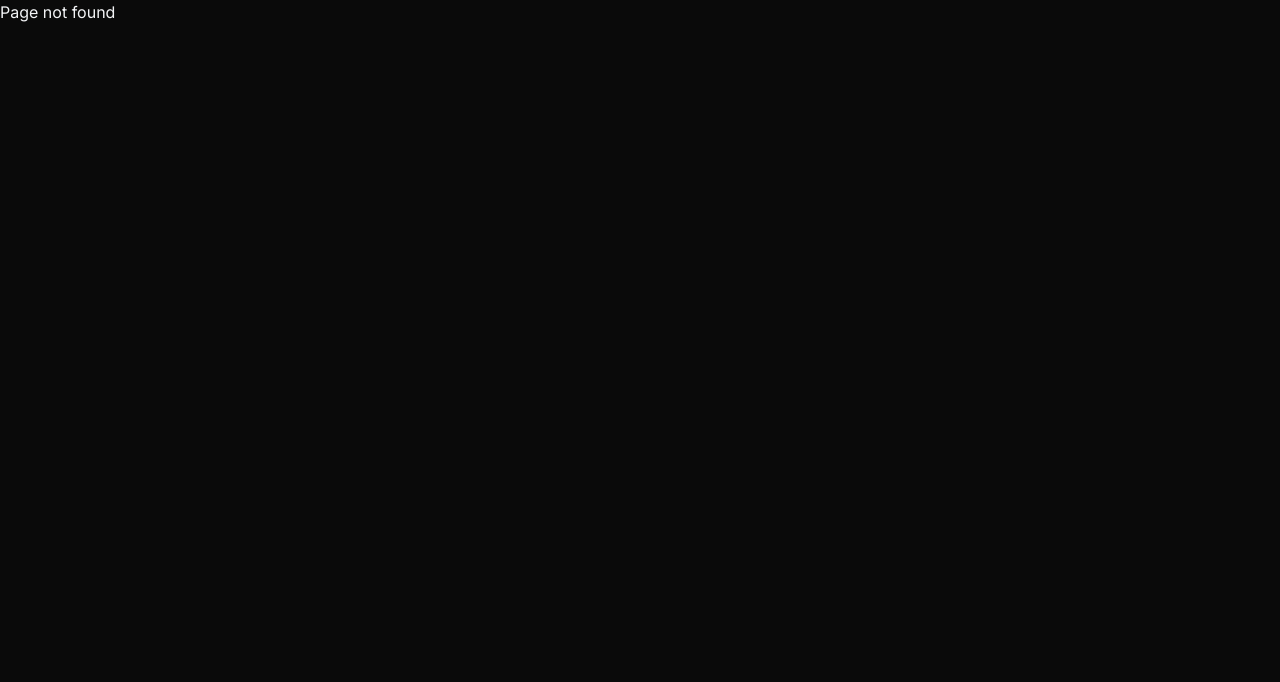
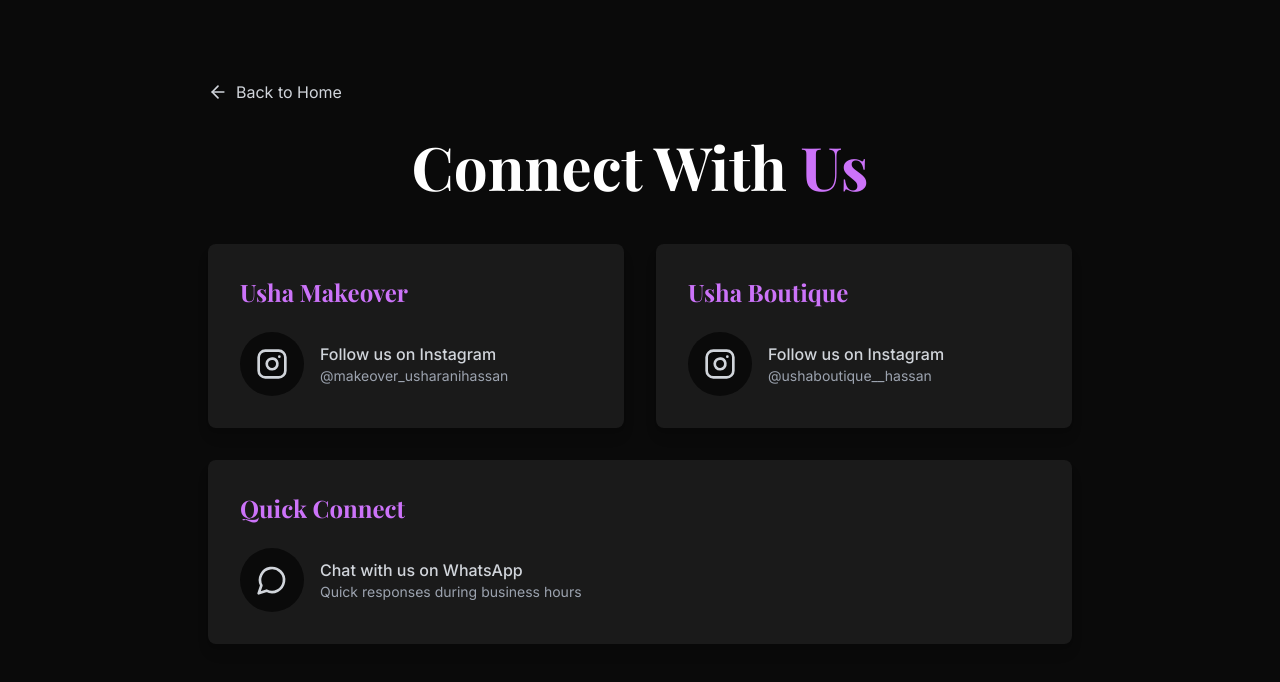
Before and after one commit to shashiHUB/btq, a React (Vite) app: page /social in a window 1280 px wide. Before the commit this address had no page. Shown: the top 682 px of the page. Built offline with nearby package versions, Linux system fonts and the light colour scheme.

Commit message:
new page added

```diff
--- a/src/App.tsx
+++ b/src/App.tsx
@@ -276,6 +276,12 @@ function App() {
                       className="btn btn-primary"
                     >
                       Picture Gallery
+                    </button>
+                    <button
+                      onClick={() => navigate('/social')}
+                      className="btn btn-outline"
+                    >
+                      Social Media
                     </button>
                   </div>
                 </div>
--- /dev/null
+++ b/src/pages/SocialMedia.tsx
@@ -0,0 +1,104 @@
+import React from 'react';
+import { useNavigate } from 'react-router-dom';
+import { ArrowLeft, Instagram, MessageCircle } from 'lucide-react';
+import { motion } from 'framer-motion';
+import { contactInfo } from '../site-data/contact';
+
+export function SocialMedia() {
+  const navigate = useNavigate();
+
+  const handleWhatsAppClick = () => {
+    window.open(`https://wa.me/${contactInfo.whatsapp}`, '_blank');
+  };
+
+  return (
+    <div className="min-h-screen bg-secondary pt-20 pb-12">
+      <div className="container max-w-4xl mx-auto px-4">
+        <button
+          onClick={() => navigate('/')}
+          className="flex items-center gap-2 text-gray-300 hover:text-primary transition-colors mb-8"
+        >
+          <ArrowLeft size={20} />
+          Back to Home
+        </button>
+
+        <motion.h1
+          initial={{ opacity: 0, y: 20 }}
+          animate={{ opacity: 1, y: 0 }}
+          className="text-4xl md:text-6xl font-serif font-bold text-white mb-12 text-center"
+        >
+          Connect With <span className="text-primary">Us</span>
+        </motion.h1>
+
+        <div className="grid md:grid-cols-2 gap-8">
+          <motion.div
+            initial={{ opacity: 0, x: -20 }}
+            animate={{ opacity: 1, x: 0 }}
+            transition={{ delay: 0.2 }}
+            className="bg-secondary-light p-8 rounded-lg shadow-lg"
+          >
+            <h2 className="text-2xl font-serif font-bold text-primary mb-6">Usha Makeover</h2>
+            <a
+              href={contactInfo.social.instagram.makeover}
+              target="_blank"
+              rel="noopener noreferrer"
+              className="flex items-center gap-4 text-gray-300 hover:text-primary transition-colors group"
+            >
+              <div className="p-4 bg-secondary rounded-full group-hover:scale-110 transition-transform">
+                <Instagram size={32} />
+              </div>
+              <div>
+                <p className="font-medium">Follow us on Instagram</p>
+                <p className="text-sm text-gray-400">@makeover_usharanihassan</p>
+              </div>
+            </a>
+          </motion.div>
+
+          <motion.div
+            initial={{ opacity: 0, x: 20 }}
+            animate={{ opacity: 1, x: 0 }}
+            transition={{ delay: 0.3 }}
+            className="bg-secondary-light p-8 rounded-lg shadow-lg"
+          >
+            <h2 className="text-2xl font-serif font-bold text-primary mb-6">Usha Boutique</h2>
+            <a
+              href={contactInfo.social.instagram.boutique}
+              target="_blank"
+              rel="noopener noreferrer"
+              className="flex items-center gap-4 text-gray-300 hover:text-primary transition-colors group"
+            >
+              <div className="p-4 bg-secondary rounded-full group-hover:scale-110 transition-transform">
+                <Instagram size={32} />
+              </div>
+              <div>
+                <p className="font-medium">Follow us on Instagram</p>
+                <p className="text-sm text-gray-400">@ushaboutique__hassan</p>
+              </div>
+            </a>
+          </motion.div>
+
+          <motion.div
+            initial={{ opacity: 0, y: 20 }}
+            animate={{ opacity: 1, y: 0 }}
+            transition={{ delay: 0.4 }}
+            className="md:col-span-2 bg-secondary-light p-8 rounded-lg shadow-lg"
+          >
+            <h2 className="text-2xl font-serif font-bold text-primary mb-6">Quick Connect</h2>
+            <button
+              onClick={handleWhatsAppClick}
+              className="w-full flex items-center gap-4 text-gray-300 hover:text-primary transition-colors group"
+            >
+              <div className="p-4 bg-secondary rounded-full group-hover:scale-110 transition-transform">
+                <MessageCircle size={32} />
+              </div>
+              <div className="text-left">
+                <p className="font-medium">Chat with us on WhatsApp</p>
+                <p className="text-sm text-gray-400">Quick responses during business hours</p>
+              </div>
+            </button>
+          </motion.div>
+        </div>
+      </div>
+    </div>
+  );
+}
--- a/src/routes/index.tsx
+++ b/src/routes/index.tsx
@@ -3,6 +3,7 @@ import { createBrowserRouter, RouterProvider } from 'react-router-dom';
 import App from '../App';
 import { AppointmentPage } from '../pages/AppointmentPage';
 import { PictureGallery } from '../pages/PictureGallery';
+import { SocialMedia } from '../pages/SocialMedia';
 import { ErrorBoundary } from '../components/ErrorBoundary';
 
 const router = createBrowserRouter([
@@ -20,6 +21,11 @@ const router = createBrowserRouter([
     path: '/gallery',
     element: <PictureGallery />,
     errorElement: <ErrorBoundary><div>Page not found</div></ErrorBoundary>,
+  },
+  {
+    path: '/social',
+    element: <SocialMedia />,
+    errorElement: <ErrorBoundary><div>Page not found</div></ErrorBoundary>,
   }
 ]);
 
```
